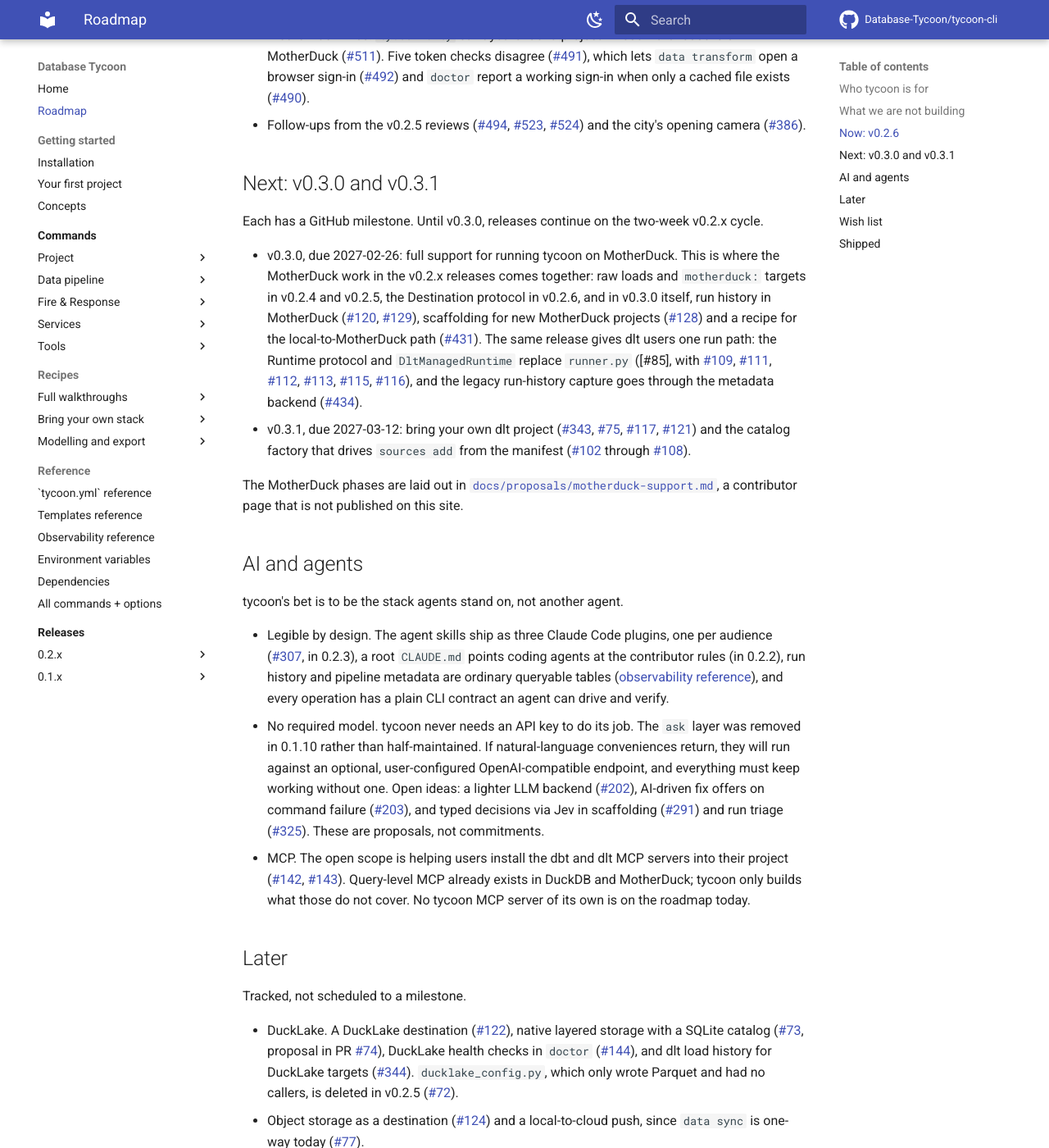
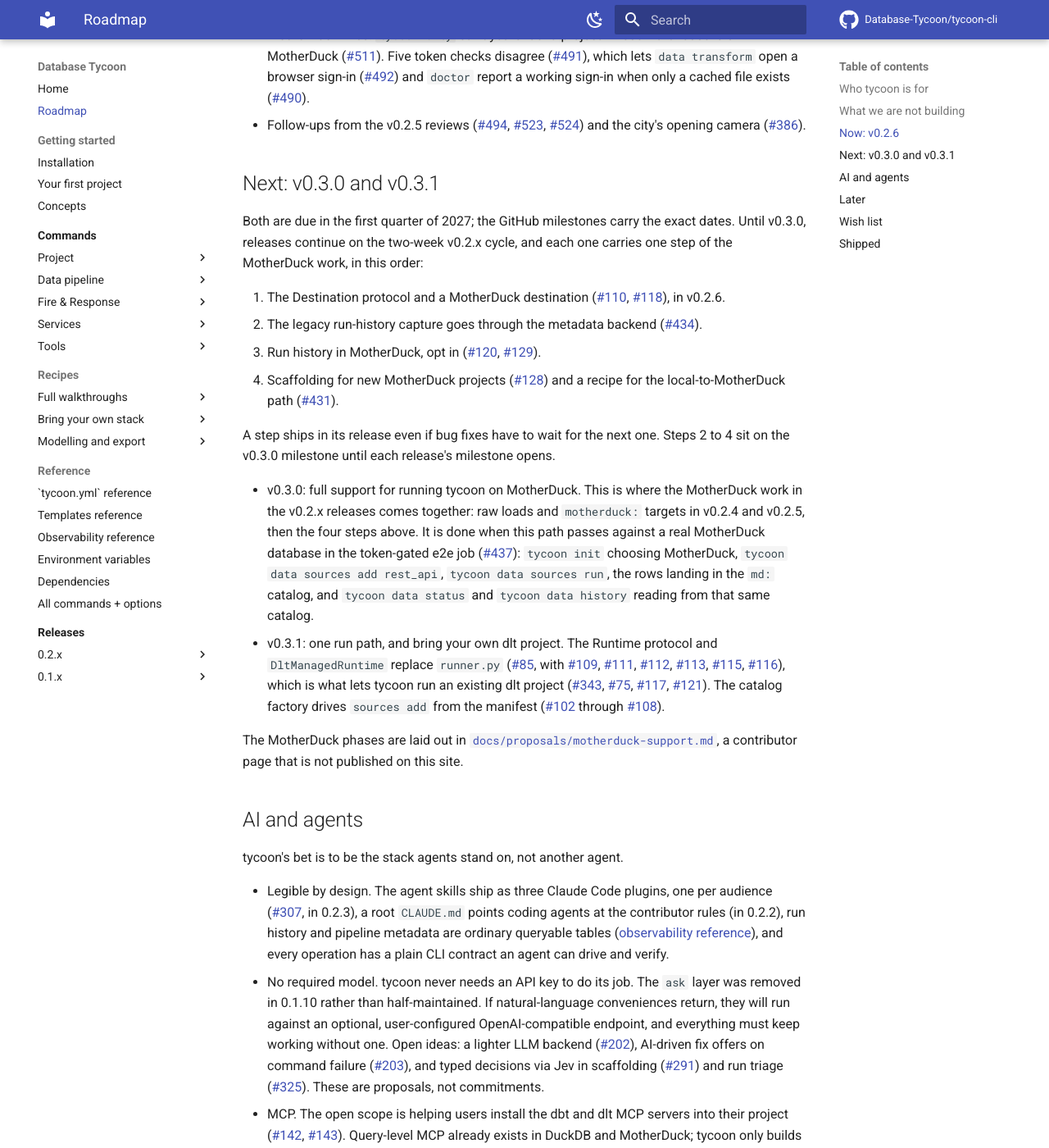
Before and after one commit to Database-Tycoon/tycoon-cli, an MkDocs documentation site: the page built from docs/roadmap.md, in a window 1280 px wide and 1400 px high, scrolled down 1304 px. Shown: the whole window at 82% size. Built offline with MkDocs 1.6.1 and Material for MkDocs 9.7.7, drawn with Linux system fonts in a browser that asks for light colours; comment, search, counter and statistics services are not loaded.

Commit message:
docs(gh-219): sequence the MotherDuck steps and move the runtime work to v0.3.1
v0.3.0 gets a done-when line tied to the e2e job, the public dates
become quarters, and the Runtime protocol moves to v0.3.1 next to
bring-your-own dlt project, which depends on it. Also defines the #85
and #437 link references, which rendered as raw text.

Co-Authored-By: Claude Opus 5.5 <noreply@anthropic.com>

```diff
--- a/docs/roadmap.md
+++ b/docs/roadmap.md
@@ -57,22 +57,35 @@ is the current list of issues.
 
 ## Next: v0.3.0 and v0.3.1
 
-Each has a GitHub milestone. Until v0.3.0, releases continue on the
-two-week v0.2.x cycle.
+Both are due in the first quarter of 2027; the GitHub milestones carry the
+exact dates. Until v0.3.0, releases continue on the two-week v0.2.x cycle,
+and each one carries one step of the MotherDuck work, in this order:
 
-- v0.3.0, due 2027-02-26: full support for running tycoon on MotherDuck.
-  This is where the MotherDuck work in the v0.2.x releases comes together:
-  raw loads and `motherduck:` targets in v0.2.4 and v0.2.5, the Destination
-  protocol in v0.2.6, and in v0.3.0 itself, run history in MotherDuck
-  ([#120], [#129]), scaffolding for new MotherDuck projects ([#128]) and a
-  recipe for the local-to-MotherDuck path ([#431]). The same release gives
-  dlt users one run path: the Runtime protocol and `DltManagedRuntime`
-  replace `runner.py` ([#85], with [#109], [#111], [#112], [#113], [#115],
-  [#116]), and the legacy run-history capture goes through the metadata
-  backend ([#434]).
-- v0.3.1, due 2027-03-12: bring your own dlt project ([#343], [#75], [#117],
-  [#121]) and the catalog factory that drives `sources add` from the
-  manifest ([#102] through [#108]).
+1. The Destination protocol and a MotherDuck destination ([#110], [#118]),
+   in v0.2.6.
+2. The legacy run-history capture goes through the metadata backend
+   ([#434]).
+3. Run history in MotherDuck, opt in ([#120], [#129]).
+4. Scaffolding for new MotherDuck projects ([#128]) and a recipe for the
+   local-to-MotherDuck path ([#431]).
+
+A step ships in its release even if bug fixes have to wait for the next
+one. Steps 2 to 4 sit on the v0.3.0 milestone until each release's
+milestone opens.
+
+- v0.3.0: full support for running tycoon on MotherDuck. This is where the
+  MotherDuck work in the v0.2.x releases comes together: raw loads and
+  `motherduck:` targets in v0.2.4 and v0.2.5, then the four steps above.
+  It is done when this path passes against a real MotherDuck database in
+  the token-gated e2e job ([#437]): `tycoon init` choosing MotherDuck,
+  `tycoon data sources add rest_api`, `tycoon data sources run`, the rows
+  landing in the `md:` catalog, and `tycoon data status` and
+  `tycoon data history` reading from that same catalog.
+- v0.3.1: one run path, and bring your own dlt project. The Runtime
+  protocol and `DltManagedRuntime` replace `runner.py` ([#85], with [#109],
+  [#111], [#112], [#113], [#115], [#116]), which is what lets tycoon run an
+  existing dlt project ([#343], [#75], [#117], [#121]). The catalog factory
+  drives `sources add` from the manifest ([#102] through [#108]).
 
 The MotherDuck phases are laid out in
 [`docs/proposals/motherduck-support.md`](https://github.com/Database-Tycoon/tycoon-cli/blob/main/docs/proposals/motherduck-support.md),
@@ -257,6 +271,7 @@ The last three releases, with their release notes.
 [#429]: https://github.com/Database-Tycoon/tycoon-cli/issues/429
 [#431]: https://github.com/Database-Tycoon/tycoon-cli/issues/431
 [#434]: https://github.com/Database-Tycoon/tycoon-cli/issues/434
+[#437]: https://github.com/Database-Tycoon/tycoon-cli/issues/437
 [#447]: https://github.com/Database-Tycoon/tycoon-cli/issues/447
 [#459]: https://github.com/Database-Tycoon/tycoon-cli/issues/459
 [#460]: https://github.com/Database-Tycoon/tycoon-cli/issues/460
```
Also changed, not shown: other parts of docs/roadmap.md (+1 -0 lines).
